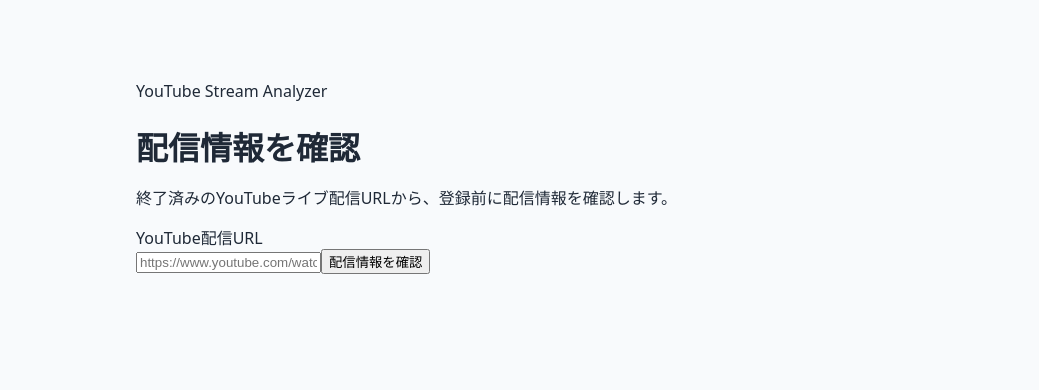
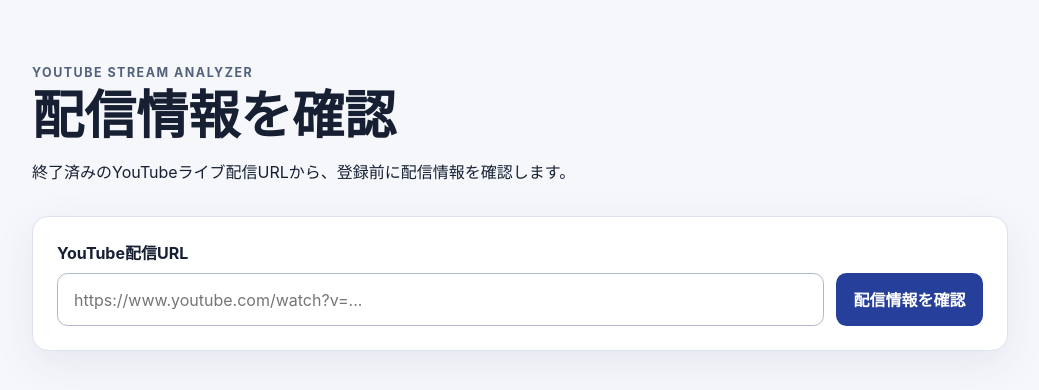
Before and after one commit to tsumasaki-kurageya/youtube-stream-analyzer, a React (Vite) app in the folder apps/web/: page / in a window 1280 px wide. Shown: the top 390 px of the page, without its empty margins (120-1159 px from the left). Built offline with nearby package versions, Linux system fonts and the light colour scheme.

Commit message:
配信プレビュー画面を整える

```diff
--- a/apps/web/src/styles.css
+++ b/apps/web/src/styles.css
@@ -1,19 +1,51 @@
 :root {
-  font-family: system-ui, sans-serif;
-  color: #1f2937;
-  background: #f8fafc;
+  font-family: Inter, ui-sans-serif, system-ui, sans-serif;
+  color: #172033;
+  background: #f5f7fb;
+  line-height: 1.5;
 }
 
-body {
-  margin: 0;
-}
+* { box-sizing: border-box; }
+body { margin: 0; }
+button, input { font: inherit; }
 
 main {
-  max-width: 48rem;
+  max-width: 64rem;
   margin: 0 auto;
   padding: 4rem 1.5rem;
 }
 
-h1 {
-  margin-bottom: 1rem;
+header { max-width: 42rem; margin-bottom: 2rem; }
+h1 { margin: .25rem 0 .75rem; font-size: clamp(2rem, 5vw, 3.25rem); line-height: 1.1; }
+h2 { margin: .25rem 0 1rem; }
+.eyebrow { margin: 0; font-size: .78rem; font-weight: 700; letter-spacing: .12em; text-transform: uppercase; color: #53627c; }
+
+form, .preview {
+  background: #fff;
+  border: 1px solid #dce2ec;
+  border-radius: 1rem;
+  padding: 1.5rem;
+  box-shadow: 0 .75rem 2.5rem rgb(41 55 84 / 8%);
 }
+
+label { display: block; margin-bottom: .5rem; font-weight: 700; }
+.input-row { display: flex; gap: .75rem; }
+input { flex: 1; min-width: 0; padding: .85rem 1rem; border: 1px solid #aeb8c8; border-radius: .65rem; }
+input:focus { outline: 3px solid rgb(58 100 220 / 22%); border-color: #3a64dc; }
+button { border: 0; border-radius: .65rem; padding: .85rem 1.1rem; background: #263f9b; color: #fff; font-weight: 700; cursor: pointer; }
+button:disabled { opacity: .58; cursor: wait; }
+button.secondary { background: #eef1f7; color: #26344d; }
+.error { margin-bottom: 0; color: #a32020; font-weight: 650; }
+
+.preview { display: grid; grid-template-columns: minmax(15rem, 40%) 1fr; gap: 1.5rem; margin-top: 1.5rem; }
+.preview img { display: block; width: 100%; aspect-ratio: 16 / 9; object-fit: cover; border-radius: .75rem; background: #e9edf4; }
+dl { margin: 0 0 1.25rem; }
+dl div { display: grid; grid-template-columns: 7rem 1fr; gap: .75rem; padding: .55rem 0; border-bottom: 1px solid #edf0f5; }
+dt { color: #657189; }
+dd { margin: 0; font-weight: 650; }
+
+@media (max-width: 42rem) {
+  main { padding-top: 2rem; }
+  .input-row, .preview { display: flex; flex-direction: column; }
+  .input-row button { width: 100%; }
+}
```
